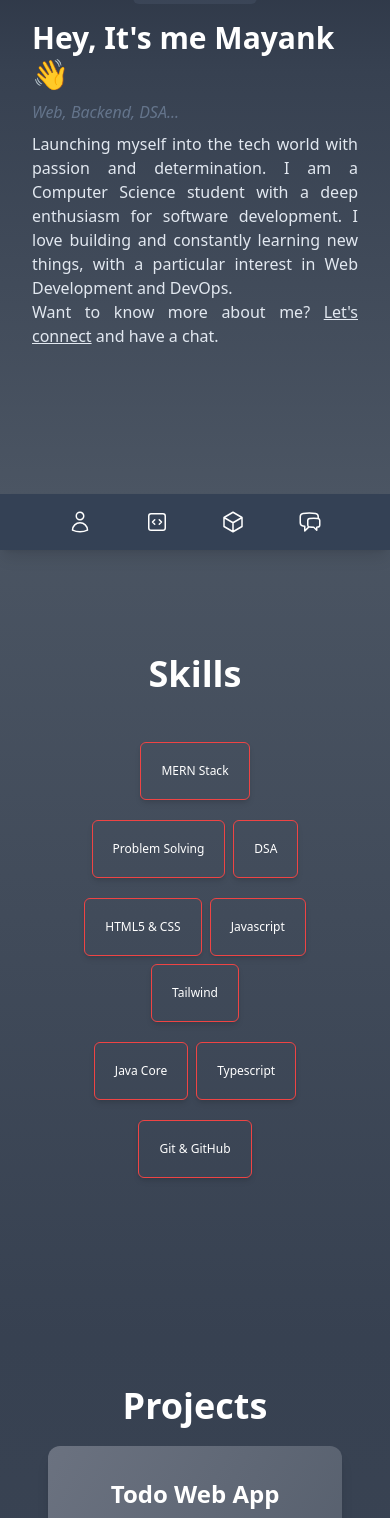
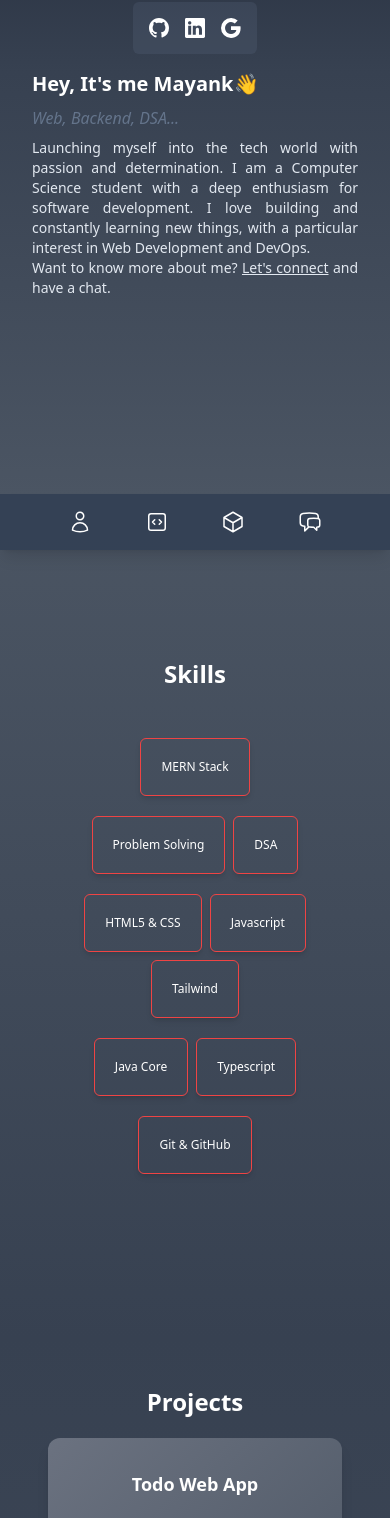
Before and after one commit to MayankChandratre1/Portfolio-react, a React (Vite) app: page / in a window 390 px wide. Shown: the part 350-1868 px from the top of the page. Built offline with nearby package versions, Linux system fonts and the light colour scheme.

Commit message:
more responsiveness

```diff
--- a/src/components/About.jsx
+++ b/src/components/About.jsx
@@ -30,10 +30,10 @@ const About = () => {
       </div>
       <div className="mx-4 col-span-4">
         <div >
-        <p className="text-3xl mb-2 text-left font-bold">Hey, It's me Mayank👋</p>
+        <p className="text-xl md:text-3xl mb-2 text-left font-bold">Hey, It's me Mayank👋</p>
        <HoverElement text={"Web development, DSA, Backend"}> <span className="text-slate-500 italic">Web, Backend, DSA...</span></HoverElement>
         </div>
-        <p className="pt-2 text-slate-200">Launching myself into the tech world with passion and determination. I am a Computer Science student with a deep enthusiasm for software development. I love building and constantly learning new things, with a particular interest in Web Development and DevOps.<br/> Want to know more about me? <a href="#contact" className="underline">Let's connect</a> and have a chat.</p>
+        <p className="pt-2 text-slate-200 text-sm md:text-md">Launching myself into the tech world with passion and determination. I am a Computer Science student with a deep enthusiasm for software development. I love building and constantly learning new things, with a particular interest in Web Development and DevOps.<br/> Want to know more about me? <a href="#contact" className="underline">Let's connect</a> and have a chat.</p>
       </div>
     </section>
   );
--- a/src/components/Projects.jsx
+++ b/src/components/Projects.jsx
@@ -14,7 +14,7 @@ const Projects = () => {
       className="min-h-screen flex  items-center justify-center py-12 bg-gradient-to-b  from-gray-700 to-gray-600"
     >
       <div className="max-w-screen px-12 text-center text-white">
-        <h2 className="text-4xl font-bold mb-5">Projects</h2>
+        <h2 className="text-2xl md:text-4xl font-bold mb-5">Projects</h2>
         <div className="grid grid-cols-1 md:grid-cols-2 lg:grid-cols-4 gap-4">
 
           {/*
@@ -76,19 +76,19 @@ const ProjectCard = ({image, title, repo, children, tech})=>{
 
   return (
     <div className="bg-gray-100  text-white rounded-xl p-4 shadow-lg flex flex-col  items-center bg-gradient-to-br from-gray-500 to-gray-600  justify-between">
-            <h3 className="text-2xl font-bold my-4">{title}</h3>
-            <p className="mb-2 text-justify">
+            <h3 className="text-lg md:text-2xl font-bold my-4">{title}</h3>
+            <p className="mb-2 text-justify text-sm md:text-md hidden md:block">
             {children}
-            <div className="text-green-400  font-semibold">{tech}</div>
             </p>
+            <div className="text-green-400  font-semibold text-left">{tech}</div>
             <img
-              className="w-[100%] h-52 object-cover object-left-top rounded-xl my-2"
+              className="w-[100%] h-24 md:h-52 object-cover object-left-top rounded-xl my-2"
               src={image}
               alt=""
             />
             <a
               href={repo}
-              className="text-white hover:bg-white hover:bg-opacity-20 px-3 py-2 rounded-xl  block w-full mt-2"
+              className=" text-sm md:text-md text-white hover:bg-white hover:bg-opacity-20 px-3 py-2 rounded-xl  block w-full mt-2"
               target="blank"
             >
               View Code &rarr;
--- a/src/components/Skills.jsx
+++ b/src/components/Skills.jsx
@@ -7,7 +7,7 @@ const Skills = () => {
       className="min-h-screen flex items-center justify-center bg-gradient-to-t  from-gray-700 to-gray-600"
     >
       <div className="max-w-[70%] text-center text-white relative">
-        <h2 className="text-4xl font-bold mb-12">Skills</h2>
+        <h2 className="text-2xl md:text-4xl font-bold mb-12">Skills</h2>
 
         <div className="absolute -rotate-[30deg] -left-10 -top-5 italic text-yellow-500 ">
           {/* It's a <span className="bg-white bg-opacity-10">DRUM</span>, Make some
```
